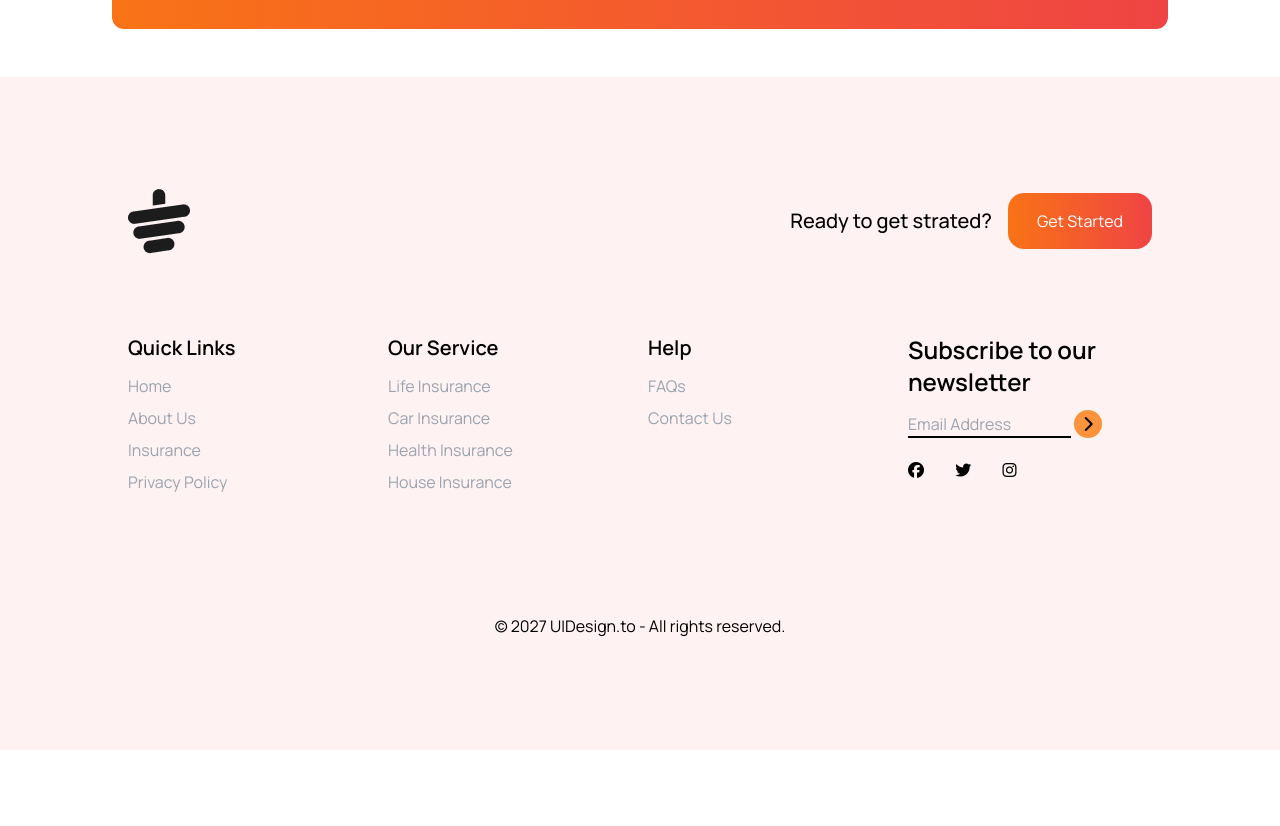
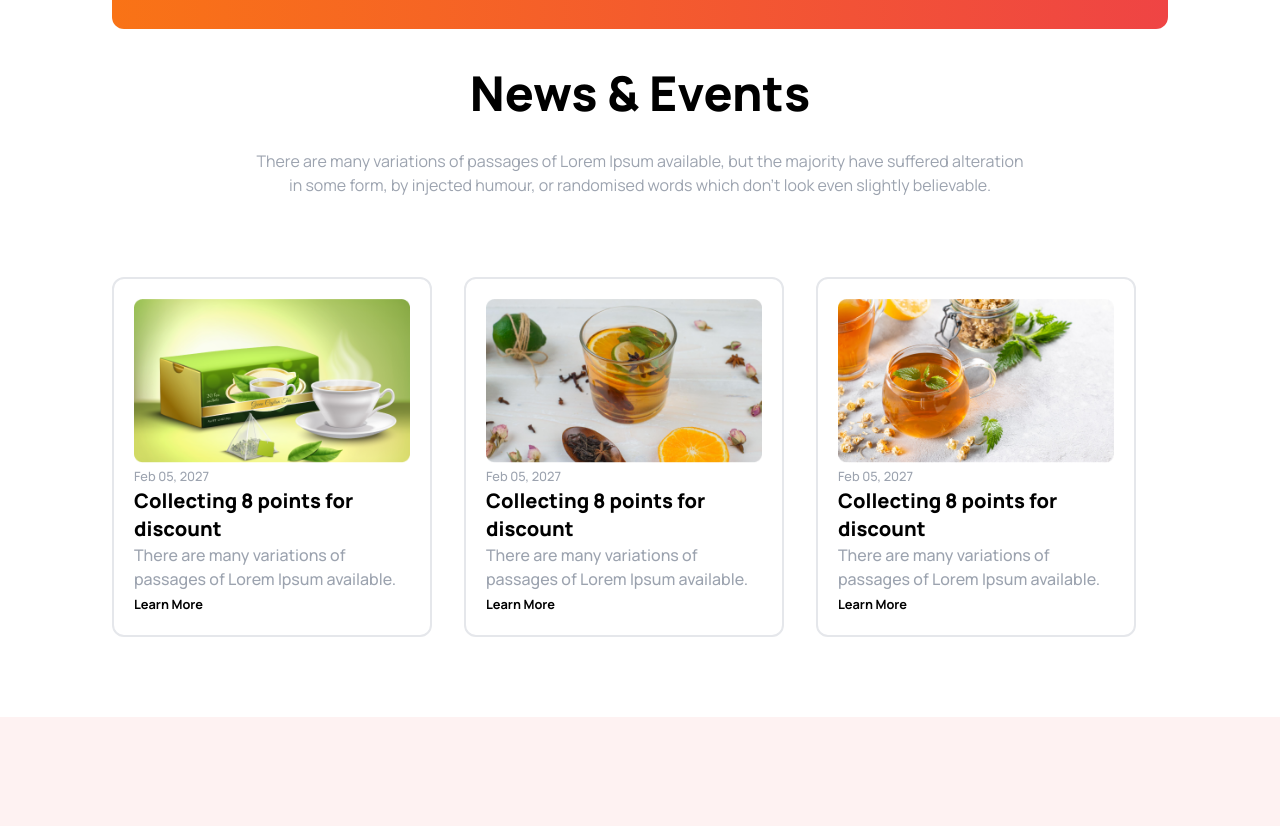
Before and after one commit to MHNayem79/tea-house, a plain HTML site: page index.html in a window 1280 px wide. Shown: the part 1904-2730 px from the top of the page. Before the commit the page ends 2654 px from the top, so only its background shows below. Drawn offline with nearby package versions, Linux system fonts and the light colour scheme.

Commit message:
added complete version

```diff
--- a/index.html
+++ b/index.html
@@ -119,7 +119,7 @@
         <!-- great tea section starts here -->
         <section>
             <!-- great container  -->
-            <div class="grid grid-cols-1 md:grid-cols-2 mb-10">
+            <div class="grid grid-cols-1 md:grid-cols-2 my-10 mx-6">
                 <!-- great image section starts here -->
                 <div class="grid grid-cols-2 grid-rows-3 gap-4  w-5/6">
                     <div class="h-32 bg-gradient-to-r from-red-50 to-orange-50 rounded-xl"></div>
@@ -208,9 +208,47 @@
         </section>
         <!-- news and event section start here -->
         <section>
+            <div class="max-w-screen-md mx-auto text-center">
+                <h3 class="font-extrabold text-5xl mb-8">News & Events</h3>
+                <p class="text-gray-400">There are many variations of passages of Lorem Ipsum available, but the
+                    majority have suffered alteration in some form, by injected humour, or randomised words which don't
+                    look even slightly believable. </p>
+            </div>
+
+            <div class="grid grid-cols-1 md:grid-cols-2 lg:grid-cols-3 my-20">
+                <!-- card 1 -->
+                <div class="w-80 p-5 border-2 rounded-xl">
+                    <img src="images/news-1.png" alt="">
+                    <small class="font-medium text-gray-400">Feb 05, 2027</small>
+                    <h5 class="font-extrabold text-xl">Collecting 8 points for discount</h5>
+                    <p class="text-gray-400 font-medium">There are many variations of passages of Lorem Ipsum available.
+                    </p>
+                    <small class="font-bold">Learn More</small>
+                </div>
+                <!-- card 2 -->
+                <div class="w-80 p-5 border-2 rounded-xl">
+                    <img src="images/news-2.png" alt="">
+                    <small class="font-medium text-gray-400">Feb 05, 2027</small>
+                    <h5 class="font-extrabold text-xl">Collecting 8 points for discount</h5>
+                    <p class="text-gray-400 font-medium">There are many variations of passages of Lorem Ipsum available.
+                    </p>
+                    <small class="font-bold">Learn More</small>
+                </div>
+                <!-- card 3 -->
+                <div class="w-80 p-5 border-2 rounded-xl">
+                    <img src="images/news-3.png" alt="">
+                    <small class="font-medium text-gray-400">Feb 05, 2027</small>
+                    <h5 class="font-extrabold text-xl">Collecting 8 points for discount</h5>
+                    <p class="text-gray-400 font-medium">There are many variations of passages of Lorem Ipsum available.
+                    </p>
+                    <small class="font-bold">Learn More</small>
+                </div>
+            </div>
+
 
         </section>
     </main>
+    <!-- footer section starts here -->
     <footer class=" bg-red-50">
         <div class="max-w-screen-lg mx-auto">
             <!-- first part -->
```
